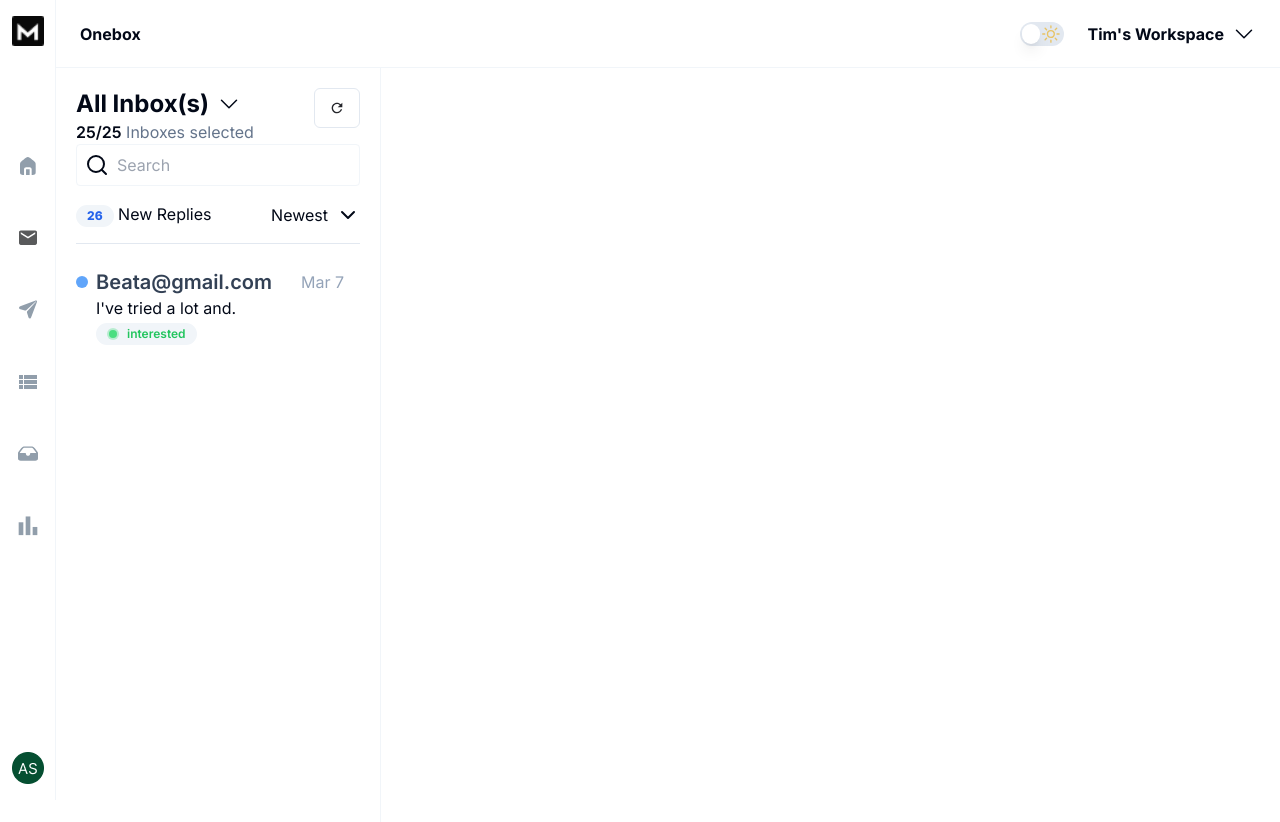
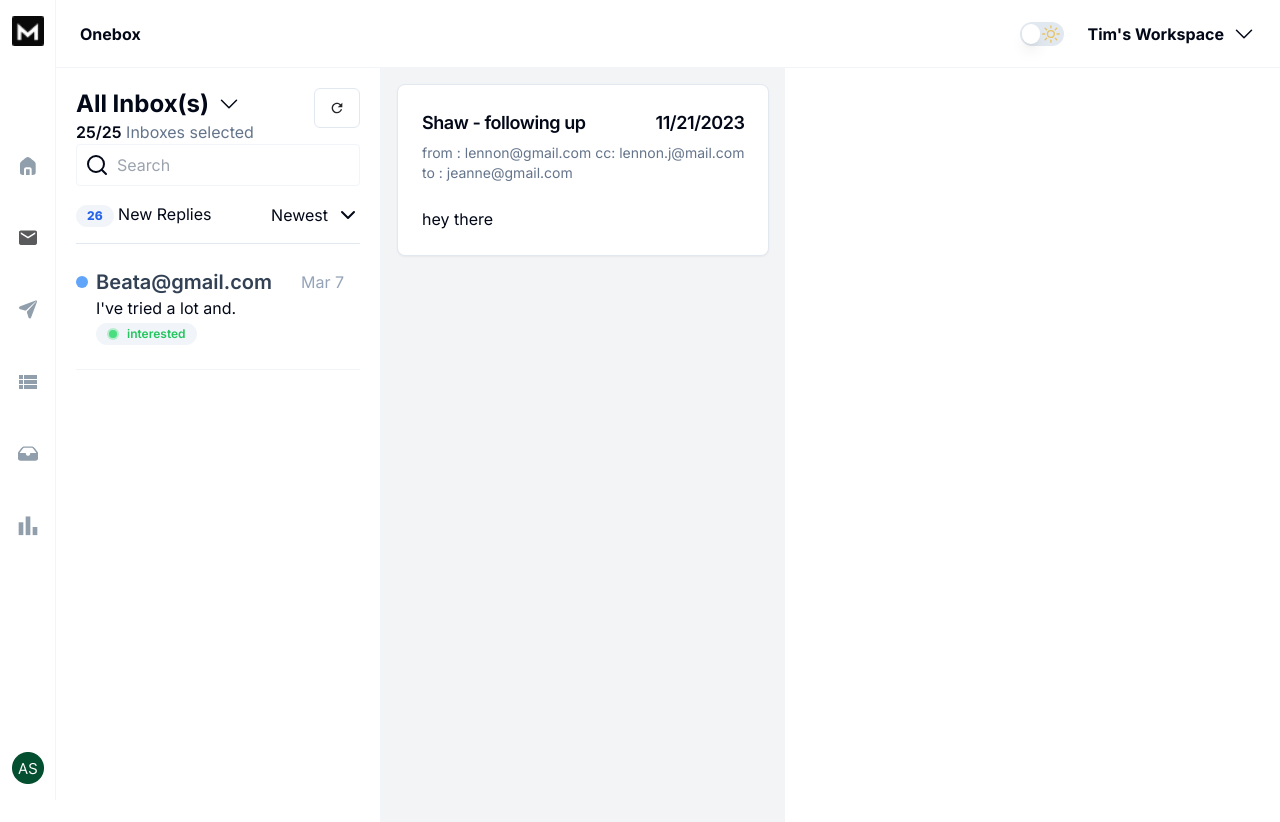
Before and after one commit to dev-subhadeep/mailassure, a Next.js app: page /dashboard/inbox in a window 1280 px wide. Shown: the top 822 px of the page. Built offline with nearby package versions, Linux system fonts and the light colour scheme.

Commit message:
feat: Email card

```diff
--- a/src/app/dashboard/inbox/page.tsx
+++ b/src/app/dashboard/inbox/page.tsx
@@ -1,10 +1,22 @@
+import EmailContentCard from "@/components/EmailContentCard"
 import InboxColumn from "@/components/InboxColumn"
 import React from "react"
 
 const InboxPage = () => {
   return (
     <div className="flex">
-      <InboxColumn />
+      <div>
+        <InboxColumn />
+      </div>
+      <div className="bg-gray-100 p-4">
+        <EmailContentCard
+          subject="Shaw - following up"
+          date={new Date("2023-11-21T00:39:19.000Z").toLocaleDateString()}
+          body="hey there"
+          fromEmail="lennon@gmail.com"
+          toEmail="jeanne@gmail.com"
+        />
+      </div>
     </div>
   )
 }
--- /dev/null
+++ b/src/components/EmailContentCard/index.tsx
@@ -0,0 +1,47 @@
+import React from "react"
+import {
+  Card,
+  CardContent,
+  CardDescription,
+  CardFooter,
+  CardHeader,
+  CardTitle,
+} from "@/components/ui/card"
+
+interface EmailContentProps {
+  subject: string
+  date: string
+  fromEmail: string
+  toEmail: string
+  body: string
+}
+
+const EmailContentCard = ({
+  subject,
+  date,
+  fromEmail,
+  toEmail,
+  body,
+}: EmailContentProps) => {
+  const convertedDate = new Date(date)
+  const dateString = convertedDate.toLocaleDateString()
+  return (
+    <Card>
+      <CardHeader>
+        <CardTitle className="flex justify-between text-lg">
+          <span>{subject}</span>
+          <span>{date}</span>
+        </CardTitle>
+        <CardDescription>
+          <p>from : {fromEmail} cc: lennon.j@mail.com</p>
+          <p>to : {toEmail}</p>
+        </CardDescription>
+      </CardHeader>
+      <CardContent>
+        <p>{body}</p>
+      </CardContent>
+    </Card>
+  )
+}
+
+export default EmailContentCard
--- a/src/components/InboxColumn/InboxCard.tsx
+++ b/src/components/InboxColumn/InboxCard.tsx
@@ -21,7 +21,12 @@ const InboxCard = ({
   active,
 }: InboxCardProps) => {
   return (
-    <div className={cn("flex flex-row", active && "bg-blue-50 bg-opacity-20")}>
+    <div
+      className={cn(
+        "flex flex-row border-b border-slate-100",
+        active && "bg-blue-50 bg-opacity-20"
+      )}
+    >
       <div className={cn("w-1 h-auto", active && "bg-blue-400")}>
         {!isRead && !active && (
           <div className="bg-blue-400 h-3 w-3 rounded-full mt-8"></div>
```
